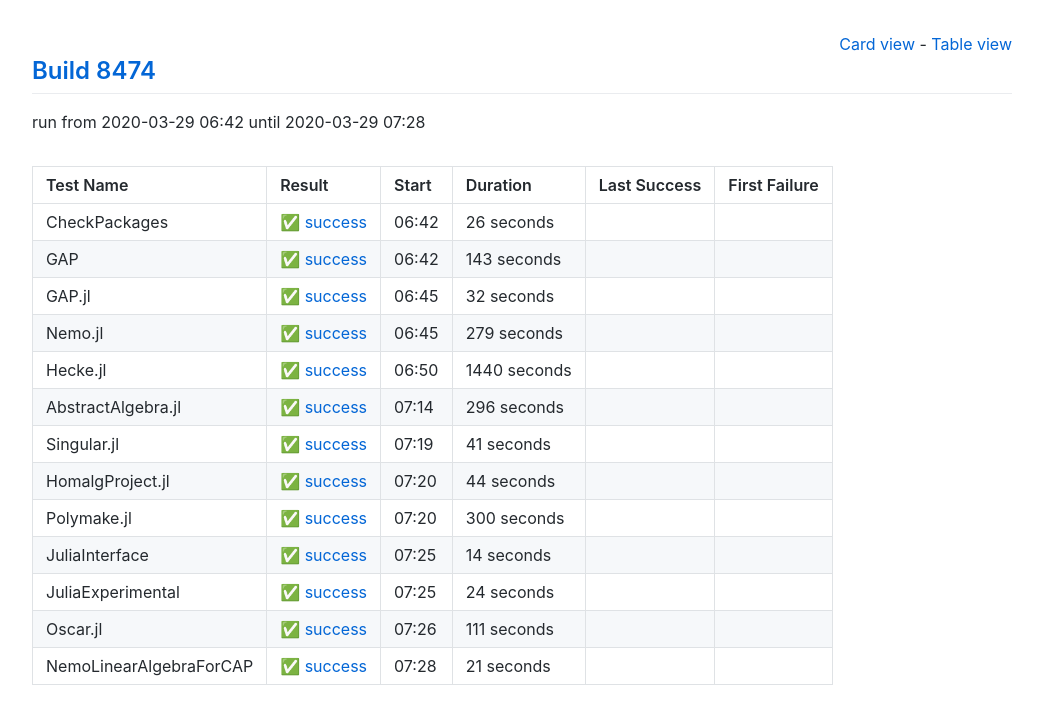
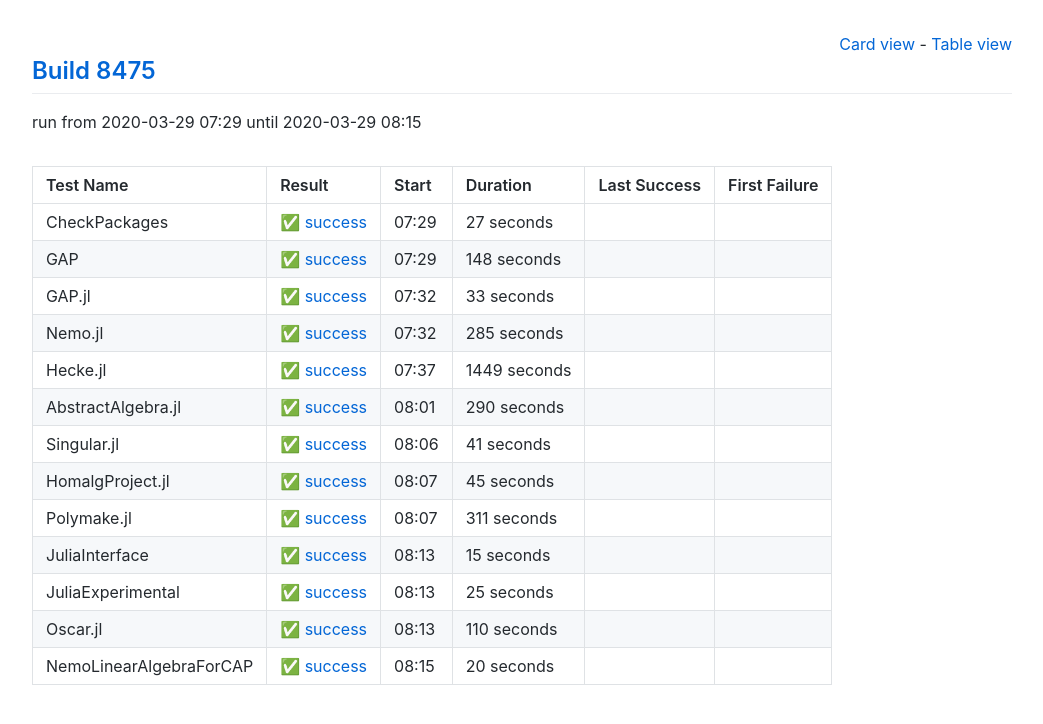
Before and after one commit to oscar-system/oscar-ci-status, a Jekyll site: the page built from table.html, in a window 1280 px wide. Shown: the top 724 px of the page, without its empty margins (118-1161 px from the left). Built offline with Jekyll 4.4.1, drawn with Linux system fonts in a browser that asks for light colours.

Commit message:
Build 8475

```diff
--- a/_data/ci.yml
+++ b/_data/ci.yml
@@ -1,71 +1,71 @@
-build: 8474
-build_url: https://oscarci.mathematik.uni-kl.de/job/oscar/8474/
+build: 8475
+build_url: https://oscarci.mathematik.uni-kl.de/job/oscar/8475/
 job: oscar
 tests:
-- duration: 26
+- duration: 27
   exitcode: 0
   first_failure: false
   first_failure_url: null
   last_success: false
   last_success_url: null
-  log: https://oscarci.mathematik.uni-kl.de/job/oscar/8474/artifact/logs/build-8474/CheckPackages.log
+  log: https://oscarci.mathematik.uni-kl.de/job/oscar/8475/artifact/logs/build-8475/CheckPackages.log
   name: CheckPackages
-  start: 2020-03-29 06:42
+  start: 2020-03-29 07:29
   status: success
   success: true
-- duration: 143
+- duration: 148
   exitcode: 0
   first_failure: false
   first_failure_url: null
   last_success: false
   last_success_url: null
-  log: https://oscarci.mathematik.uni-kl.de/job/oscar/8474/artifact/logs/build-8474/GAP.log
+  log: https://oscarci.mathematik.uni-kl.de/job/oscar/8475/artifact/logs/build-8475/GAP.log
   name: GAP
-  start: 2020-03-29 06:42
+  start: 2020-03-29 07:29
   status: success
   success: true
-- duration: 32
+- duration: 33
   exitcode: 0
   first_failure: false
   first_failure_url: null
   last_success: false
   last_success_url: null
-  log: https://oscarci.mathematik.uni-kl.de/job/oscar/8474/artifact/logs/build-8474/GAP.jl.log
+  log: https://oscarci.mathematik.uni-kl.de/job/oscar/8475/artifact/logs/build-8475/GAP.jl.log
   name: GAP.jl
-  start: 2020-03-29 06:45
+  start: 2020-03-29 07:32
   status: success
   success: true
-- duration: 279
+- duration: 285
   exitcode: 0
   first_failure: false
   first_failure_url: null
   last_success: false
   last_success_url: null
-  log: https://oscarci.mathematik.uni-kl.de/job/oscar/8474/artifact/logs/build-8474/Nemo.jl.log
+  log: https://oscarci.mathematik.uni-kl.de/job/oscar/8475/artifact/logs/build-8475/Nemo.jl.log
   name: Nemo.jl
-  start: 2020-03-29 06:45
+  start: 2020-03-29 07:32
   status: success
   success: true
-- duration: 1440
+- duration: 1449
   exitcode: 0
   first_failure: false
   first_failure_url: null
   last_success: false
   last_success_url: null
-  log: https://oscarci.mathematik.uni-kl.de/job/oscar/8474/artifact/logs/build-8474/Hecke.jl.log
+  log: https://oscarci.mathematik.uni-kl.de/job/oscar/8475/artifact/logs/build-8475/Hecke.jl.log
   name: Hecke.jl
-  start: 2020-03-29 06:50
+  start: 2020-03-29 07:37
   status: success
   success: true
-- duration: 296
+- duration: 290
   exitcode: 0
   first_failure: false
   first_failure_url: null
   last_success: false
   last_success_url: null
-  log: https://oscarci.mathematik.uni-kl.de/job/oscar/8474/artifact/logs/build-8474/AbstractAlgebra.jl.log
+  log: https://oscarci.mathematik.uni-kl.de/job/oscar/8475/artifact/logs/build-8475/AbstractAlgebra.jl.log
   name: AbstractAlgebra.jl
-  start: 2020-03-29 07:14
+  start: 2020-03-29 08:01
   status: success
   success: true
 - duration: 41
@@ -74,74 +74,74 @@ tests:
   first_failure_url: null
   last_success: false
   last_success_url: null
-  log: https://oscarci.mathematik.uni-kl.de/job/oscar/8474/artifact/logs/build-8474/Singular.jl.log
+  log: https://oscarci.mathematik.uni-kl.de/job/oscar/8475/artifact/logs/build-8475/Singular.jl.log
   name: Singular.jl
-  start: 2020-03-29 07:19
+  start: 2020-03-29 08:06
   status: success
   success: true
-- duration: 44
+- duration: 45
   exitcode: 0
   first_failure: false
   first_failure_url: null
   last_success: false
   last_success_url: null
-  log: https://oscarci.mathematik.uni-kl.de/job/oscar/8474/artifact/logs/build-8474/HomalgProject.jl.log
+  log: https://oscarci.mathematik.uni-kl.de/job/oscar/8475/artifact/logs/build-8475/HomalgProject.jl.log
   name: HomalgProject.jl
-  start: 2020-03-29 07:20
+  start: 2020-03-29 08:07
   status: success
   success: true
-- duration: 300
+- duration: 311
   exitcode: 0
   first_failure: false
   first_failure_url: null
   last_success: false
   last_success_url: null
-  log: https://oscarci.mathematik.uni-kl.de/job/oscar/8474/artifact/logs/build-8474/Polymake.jl.log
+  log: https://oscarci.mathematik.uni-kl.de/job/oscar/8475/artifact/logs/build-8475/Polymake.jl.log
   name: Polymake.jl
-  start: 2020-03-29 07:20
+  start: 2020-03-29 08:07
   status: success
   success: true
-- duration: 14
+- duration: 15
   exitcode: 0
   first_failure: false
   first_failure_url: null
   last_success: false
   last_success_url: null
-  log: https://oscarci.mathematik.uni-kl.de/job/oscar/8474/artifact/logs/build-8474/JuliaInterface.log
+  log: https://oscarci.mathematik.uni-kl.de/job/oscar/8475/artifact/logs/build-8475/JuliaInterface.log
   name: JuliaInterface
-  start: 2020-03-29 07:25
+  start: 2020-03-29 08:13
   status: success
   success: true
-- duration: 24
+- duration: 25
   exitcode: 0
   first_failure: false
   first_failure_url: null
   last_success: false
   last_success_url: null
-  log: https://oscarci.mathematik.uni-kl.de/job/oscar/8474/artifact/logs/build-8474/JuliaExperimental.log
+  log: https://oscarci.mathematik.uni-kl.de/job/oscar/8475/artifact/logs/build-8475/JuliaExperimental.log
   name: JuliaExperimental
-  start: 2020-03-29 07:25
+  start: 2020-03-29 08:13
   status: success
   success: true
-- duration: 111
+- duration: 110
   exitcode: 0
   first_failure: false
   first_failure_url: null
   last_success: false
   last_success_url: null
-  log: https://oscarci.mathematik.uni-kl.de/job/oscar/8474/artifact/logs/build-8474/Oscar.jl.log
+  log: https://oscarci.mathematik.uni-kl.de/job/oscar/8475/artifact/logs/build-8475/Oscar.jl.log
   name: Oscar.jl
-  start: 2020-03-29 07:26
+  start: 2020-03-29 08:13
   status: success
   success: true
-- duration: 21
+- duration: 20
   exitcode: 0
   first_failure: false
   first_failure_url: null
   last_success: false
   last_success_url: null
-  log: https://oscarci.mathematik.uni-kl.de/job/oscar/8474/artifact/logs/build-8474/NemoLinearAlgebraForCAP.log
+  log: https://oscarci.mathematik.uni-kl.de/job/oscar/8475/artifact/logs/build-8475/NemoLinearAlgebraForCAP.log
   name: NemoLinearAlgebraForCAP
-  start: 2020-03-29 07:28
+  start: 2020-03-29 08:15
   status: success
   success: true
```
Also changed, not shown: README.md.
